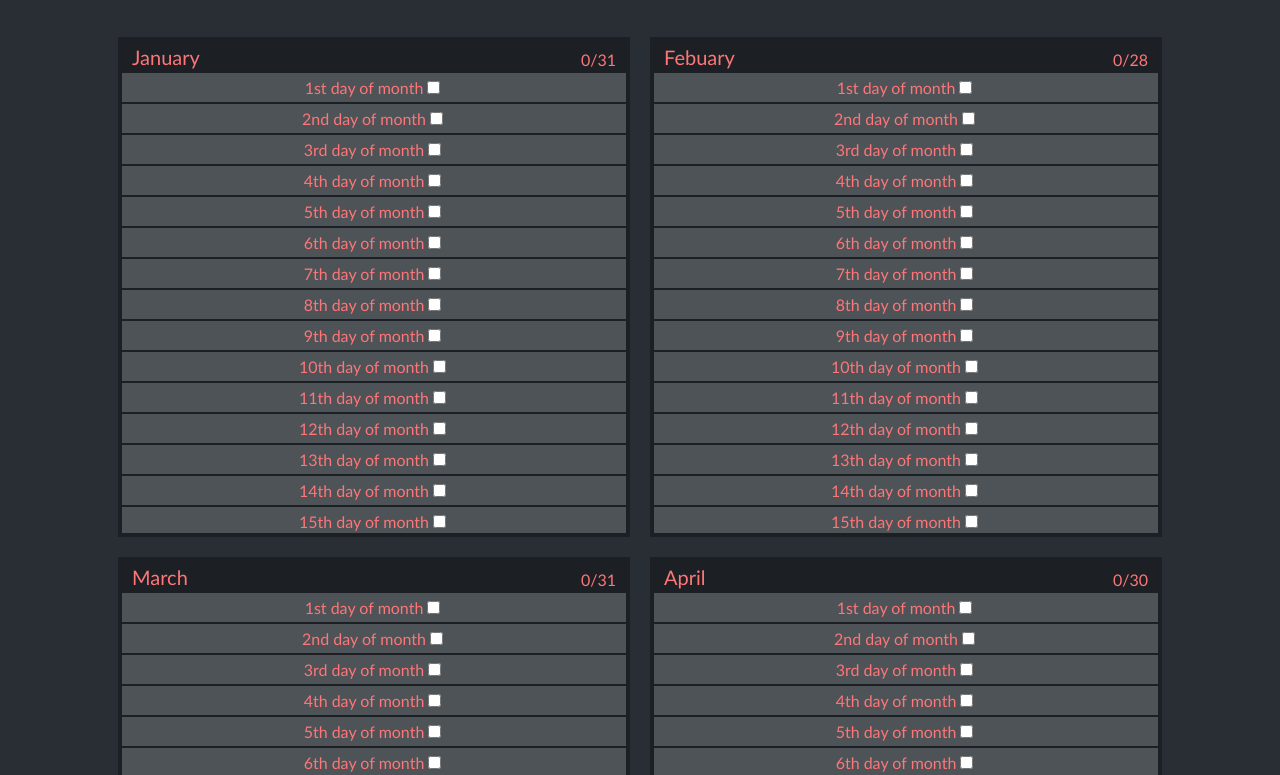
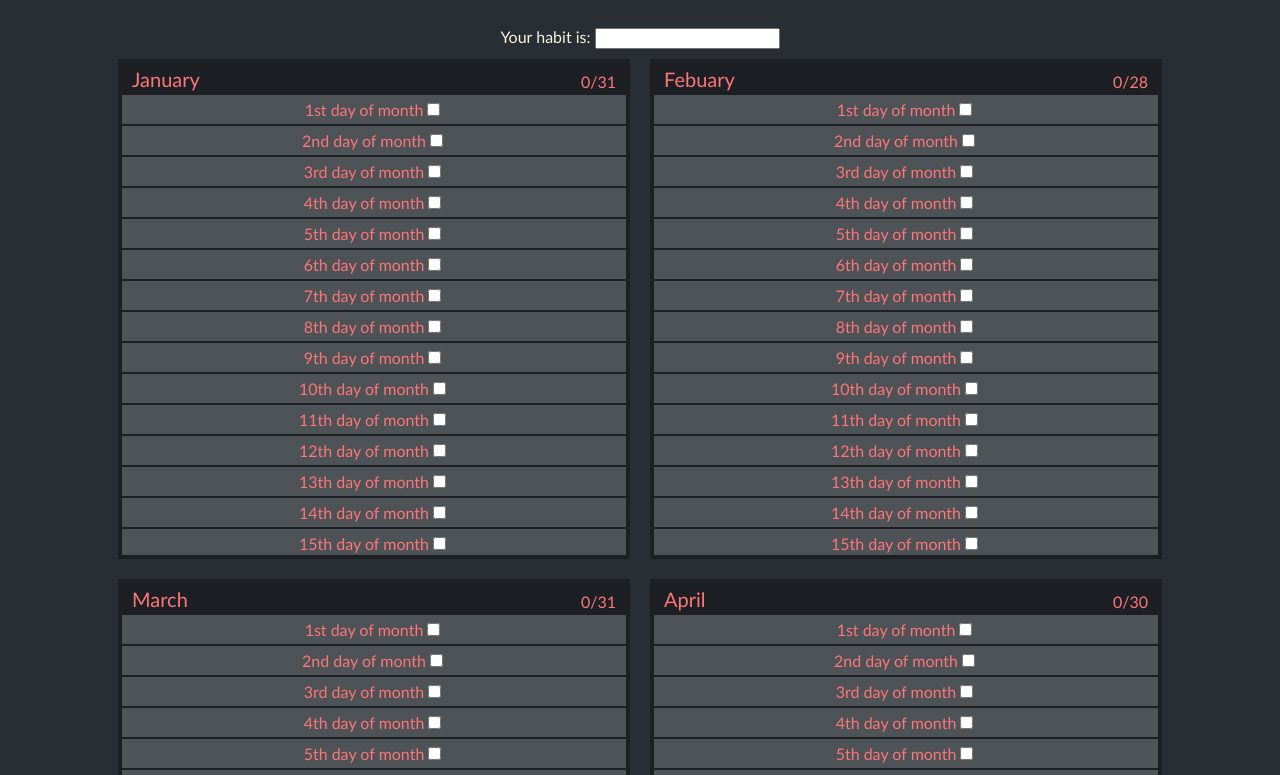
Before and after one commit to mb-dir/Nawyki, a website built with webpack: page src/pages/index.html in a window 1280 px wide. Shown: the part 136-911 px from the top of the page. Built offline with nearby package versions, Linux system fonts and the light colour scheme.

Commit message:
HTML form structure
Simple form structure, this form will show the name of the habit, and it
will give opportunity to chenge the habit

```diff
--- a/src/pages/index.html
+++ b/src/pages/index.html
@@ -10,6 +10,10 @@
     <header class="mainHeader">
         <h1 class="mainHeader__header">Your habit</h1>
     </header>
+    <form class="setHabit" id="habitForm">
+        <label for="habit" class="setHabit__label">Your habit is:</label>
+        <input type="text" class="setHabit__input" id="habit">
+    </form>
     <div class="calendar">
         <div class="calendar__monthContainer">
             <div class="calendar__header">
```
